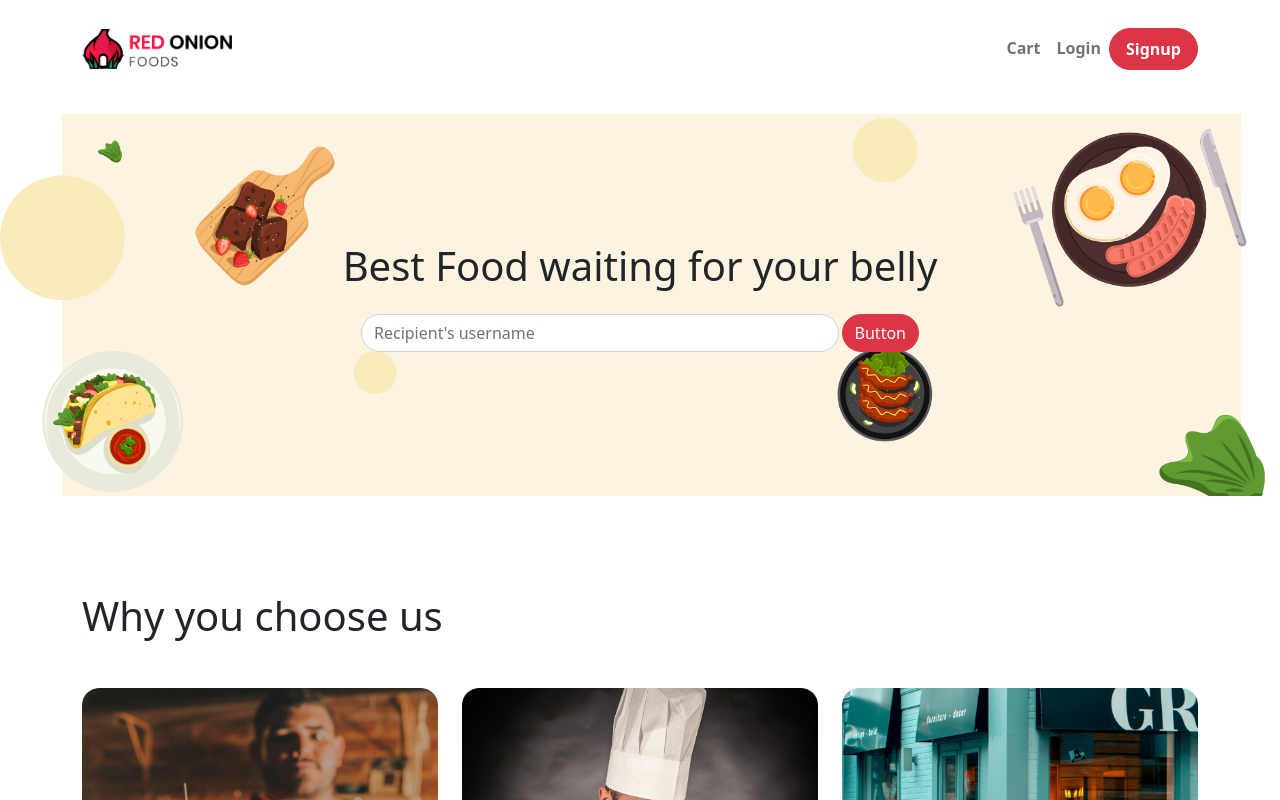
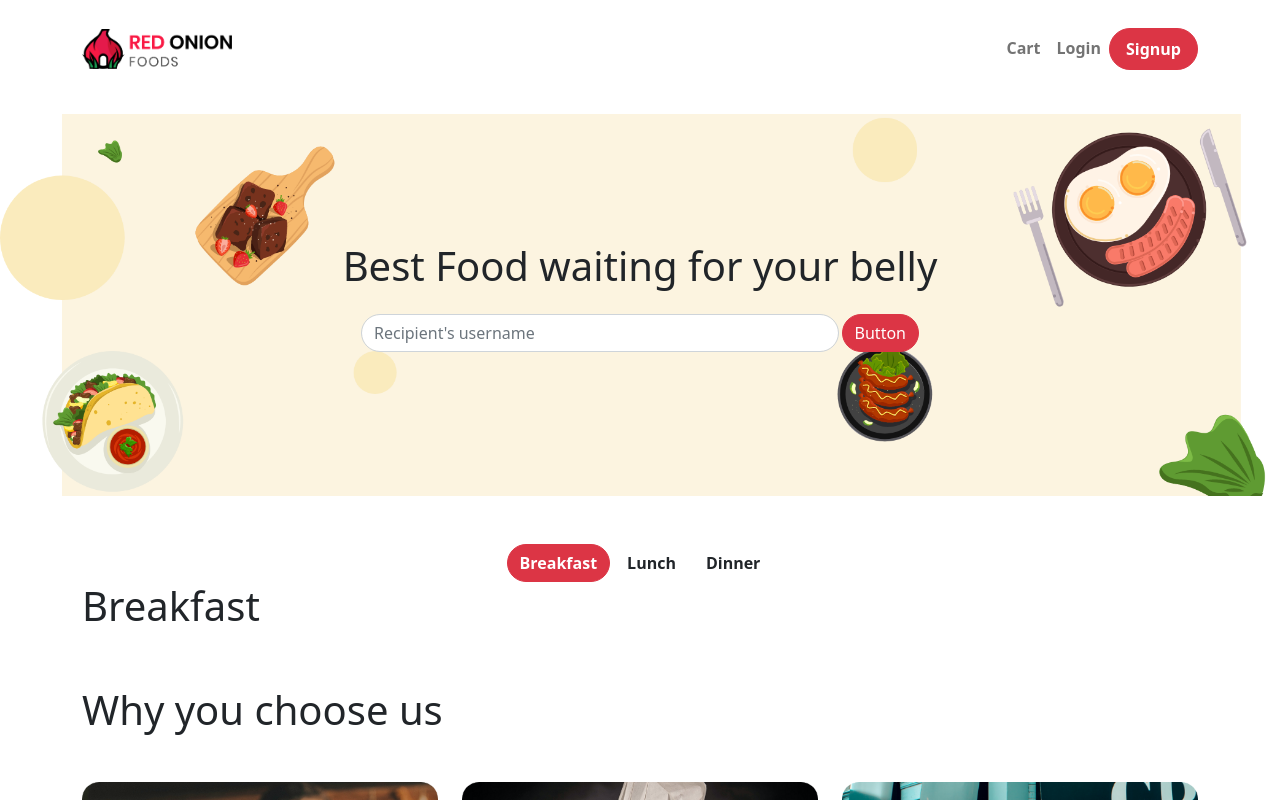
Before and after one commit to Rafat-Web-Developer/red-onion, a React (Create React App) app: page / in a window 1280 px wide. Shown: the top 800 px of the page. Built offline with nearby package versions, Linux system fonts and the light colour scheme.

Commit message:
create breakfast, lunch, diner component and show it in home page

```diff
--- /dev/null
+++ b/src/Pages/Home/Breakfast/Breakfast.js
@@ -0,0 +1,11 @@
+import React from "react";
+
+const Breakfast = () => {
+  return (
+    <div>
+      <h1>Breakfast</h1>
+    </div>
+  );
+};
+
+export default Breakfast;
--- /dev/null
+++ b/src/Pages/Home/Dinner/Dinner.js
@@ -0,0 +1,11 @@
+import React from "react";
+
+const Dinner = () => {
+  return (
+    <div>
+      <h1>Dinner</h1>
+    </div>
+  );
+};
+
+export default Dinner;
--- a/src/Pages/Home/Home.js
+++ b/src/Pages/Home/Home.js
@@ -1,11 +1,70 @@
-import React from "react";
+import React, { useState } from "react";
+import { Button, Container } from "react-bootstrap";
 import Banner from "./Banner/Banner";
+import Breakfast from "./Breakfast/Breakfast";
+import Dinner from "./Dinner/Dinner";
+import Lunch from "./Lunch/Lunch";
 import WhyYouChooseUs from "./WhyYouChooseUs/WhyYouChooseUs";
 
 const Home = () => {
+  const [breakfast, setBreakfast] = useState(true);
+  const [lunch, setLunch] = useState(false);
+  const [dinner, setDinner] = useState(false);
+
+  const handleBreakfast = () => {
+    setLunch(false);
+    setDinner(false);
+    setBreakfast(true);
+  };
+  const handleLunch = () => {
+    setBreakfast(false);
+    setDinner(false);
+    setLunch(true);
+  };
+  const handleDinner = () => {
+    setBreakfast(false);
+    setLunch(false);
+    setDinner(true);
+  };
+
   return (
     <div>
       <Banner></Banner>
+      <section>
+        <Container>
+          <div className="d-flex justify-content-center">
+            <Button
+              variant={breakfast ? "danger" : ""}
+              id="button-addon2"
+              className="rounded-pill me-1 fw-bold"
+              onClick={handleBreakfast}
+            >
+              Breakfast
+            </Button>
+            <Button
+              variant={lunch ? "danger" : ""}
+              id="button-addon2"
+              className="rounded-pill me-1 fw-bold"
+              onClick={handleLunch}
+            >
+              Lunch
+            </Button>
+            <Button
+              variant={dinner ? "danger" : ""}
+              id="button-addon2"
+              className="rounded-pill fw-bold"
+              onClick={handleDinner}
+            >
+              Dinner
+            </Button>
+          </div>
+          <div>
+            {breakfast && <Breakfast></Breakfast>}
+            {lunch && <Lunch></Lunch>}
+            {dinner && <Dinner></Dinner>}
+          </div>
+        </Container>
+      </section>
       <WhyYouChooseUs></WhyYouChooseUs>
     </div>
   );
--- /dev/null
+++ b/src/Pages/Home/Lunch/Lunch.js
@@ -0,0 +1,11 @@
+import React from "react";
+
+const Lunch = () => {
+  return (
+    <div>
+      <h1>Lunch</h1>
+    </div>
+  );
+};
+
+export default Lunch;
```
